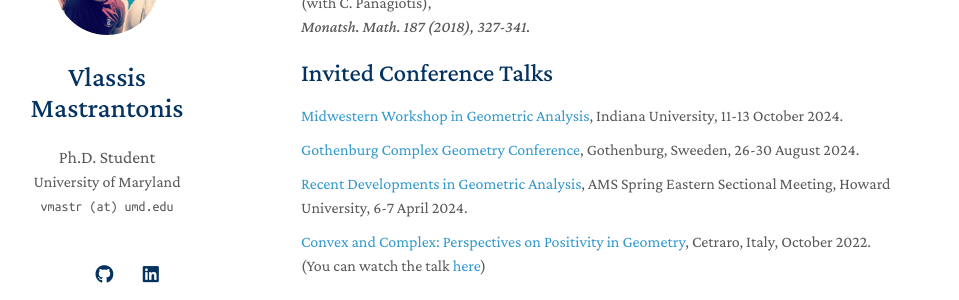
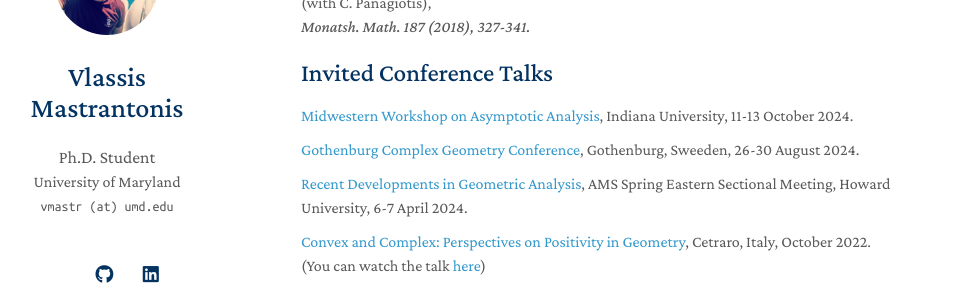
Before and after one commit to vmastr/vmastr.github.io, a Jekyll site: the page built from index.md, in a window 1280 px wide and 900 px high, scrolled down 620 px. Shown: the part 153-453 px from the top of the window, without its empty margins (169-1128 px from the left). Built offline with Jekyll 4.4.1, drawn with Linux system fonts in a browser that asks for light colours; nearby versions of some CDN libraries; formulas are drawn with MathJax 3; a style sheet for code colours, icons or effects is not loaded; our own code applies the rules of GitHub Pages for plain Markdown files.

Commit message:
typo fixed
"Midwester Workshop in Geometric Analysis" changed to "Midwestern Workshop on Asymptotic Analysis"

```diff
--- a/_data/conference_talks.yml
+++ b/_data/conference_talks.yml
@@ -2,7 +2,7 @@ main:
 
 
   - title: "A Mahler-type inequality for the Bergman kernels"
-    conference: "Midwestern Workshop in Geometric Analysis"
+    conference: "Midwestern Workshop on Asymptotic Analysis"
     location: "Indiana University,"
     date: "11-13 October 2024"
     link: "http://mwaa.math.indianapolis.iu.edu/"
```
Also changed, not shown: 4 other files.
